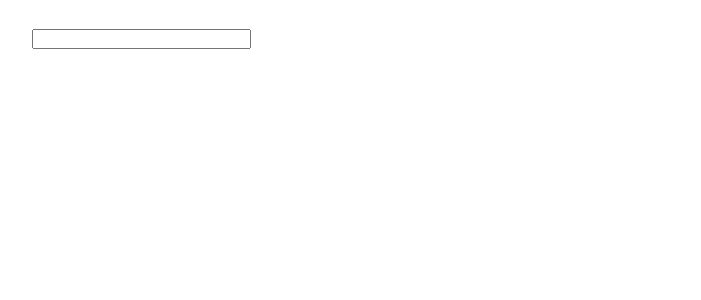
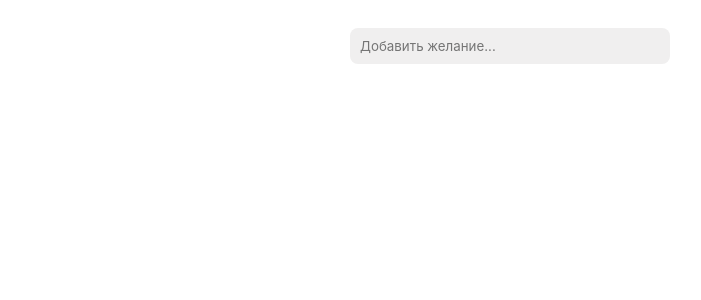
Before and after one commit to defcoast/wish-list, a React (Create React App) app: page / in a window 1280 px wide. Shown: the top 300 px of the page, without its empty margins (130-831 px from the left). Built offline with nearby package versions, Linux system fonts and the light colour scheme.

Commit message:
feature: Стилизация формы и списка

```diff
--- a/package.json
+++ b/package.json
@@ -6,6 +6,7 @@
     "@types/node": "^16.11.29",
     "@types/react": "^18.0.7",
     "@types/react-dom": "^18.0.0",
+    "classnames": "^2.3.1",
     "node-sass": "^7.0.1",
     "react": "^18.0.0",
     "react-dom": "^18.0.0",
--- a/src/Pages/MainPage/MainPage.scss
+++ b/src/Pages/MainPage/MainPage.scss
@@ -1,3 +1,7 @@
 .main-page {
   margin-top: 28px;
+
+  &__form {
+    margin-bottom: 16px;
+  }
 }
--- a/src/Pages/MainPage/MainPage.tsx
+++ b/src/Pages/MainPage/MainPage.tsx
@@ -5,10 +5,11 @@ import './MainPage.scss';
 import Container from '../../components/common/Container/Container';
 import AddWishForm from '../../components/AddWishForm/AddWishForm';
 import WishList from '../../components/WishList/WishList';
+import { IWishList } from '../../components/WishList/interfaces/IWishList';
 
 const MainPage: FC = () => {
   const [value, setValue] = useState<string>('');
-  const [wishList, setWishList] = useState<string[] | []>([]);
+  const [wishList, setWishList] = useState<IWishList[] | []>([]);
 
   const handleChangeValue = (e: ChangeEvent<HTMLInputElement>): void => {
     setValue(e.target.value);
@@ -18,21 +19,22 @@ const MainPage: FC = () => {
     e.preventDefault();
 
     setValue('');
-    setWishList([...wishList, ' ', value]);
+    setWishList([{ id: wishList.length, value }, ...wishList]);
   };
 
   return (
     <main className="main-page">
       <Container>
 
-        <WishList
-          wishList={wishList}
-        />
-
         <AddWishForm
           value={value}
           onSubmitWish={handleSubmit}
           onChangeValue={handleChangeValue}
+          className="main-page__form"
+        />
+
+        <WishList
+          wishList={wishList}
         />
       </Container>
     </main>
--- /dev/null
+++ b/src/components/AddWishForm/AddWishForm.scss
@@ -0,0 +1,15 @@
+@import './src/styles/colors';
+
+.wish-form {
+  display:         flex;
+  justify-content: center;
+
+  &__input {
+    border:           none;
+    outline:          none;
+    padding:          10px;
+    border-radius:    8px;
+    background-color: $isabelline;
+    width:            320px;
+  }
+}
--- a/src/components/AddWishForm/AddWishForm.tsx
+++ b/src/components/AddWishForm/AddWishForm.tsx
@@ -1,25 +1,29 @@
 import React, { ChangeEvent, FC, FormEvent } from 'react';
+import './AddWishForm.scss';
 
 interface IAddWishFormProps {
   value: string;
   onSubmitWish: (e: FormEvent<HTMLFormElement>) => void;
   onChangeValue: (e: ChangeEvent<HTMLInputElement>) => void;
+  className: string;
 }
 
 const AddWishForm: FC<IAddWishFormProps> = ({
   value,
   onSubmitWish,
   onChangeValue,
+  className,
 }) => (
   <form
-    action="src/components/AddWishForm/AddWishForm#"
-    className="main-page__form"
+    action="/"
+    className={`${className} wish-form`}
     onSubmit={(e) => onSubmitWish(e)}
   >
-
     <input
+      className="wish-form__input"
       type="text"
       value={value}
+      placeholder="Добавить желание..."
       onChange={(e) => onChangeValue(e)}
     />
   </form>
--- a/src/components/WishList/WishList.scss
+++ b/src/components/WishList/WishList.scss
@@ -0,0 +1,22 @@
+@import './src/styles/colors';
+
+.wishlist {
+  max-height:    400px;
+  overflow-y:    scroll;
+  border-radius: 16px;
+  max-width:     520px;
+  margin:        0 auto;
+
+  &::-webkit-scrollbar {
+    width: 0;
+  }
+
+  &__item {
+    background-color: $aeroBlue;
+    padding:          10px 20px;
+
+    &:nth-child(2n) {
+      background-color: $cambridgeBlue;
+    }
+  }
+}
--- a/src/components/WishList/WishList.tsx
+++ b/src/components/WishList/WishList.tsx
@@ -1,20 +1,27 @@
 import React, { FC } from 'react';
 import './WishList.scss';
+import { IWishList } from './interfaces/IWishList';
 
 interface IWishListProps {
-  wishList: string[] | [];
+  wishList: IWishList[] | [];
 }
 
 const WishList: FC<IWishListProps> = ({ wishList }) => (
-  <div className="wishlist">
-    {wishList
-    && wishList.map((wish) => (
-      <ul className="wishlist__list">
-        <li className="wishlist__item">
-          { wish }
-        </li>
-      </ul>
-    ))}
+  <div>
+    {wishList.length !== 0
+      && (
+      <div className="wishlist">
+        <ul className="wishlist__list">
+          {wishList.map((wish) => (
+
+            <li key={wish.id} className="wishlist__item">
+              { wish.value }
+            </li>
+
+          ))}
+        </ul>
+      </div>
+      )}
   </div>
 );
 
--- /dev/null
+++ b/src/components/WishList/interfaces/IWishList.ts
@@ -0,0 +1,4 @@
+export interface IWishList {
+  id: number;
+  value: string
+}
--- /dev/null
+++ b/src/styles/colors.scss
@@ -0,0 +1,3 @@
+$aeroBlue:      #ccf0e2;
+$cambridgeBlue: #97bcaf;
+$isabelline:    #f0efef;
```
Also changed, not shown: 1 other file (tests, documents, lock files or other folders).
